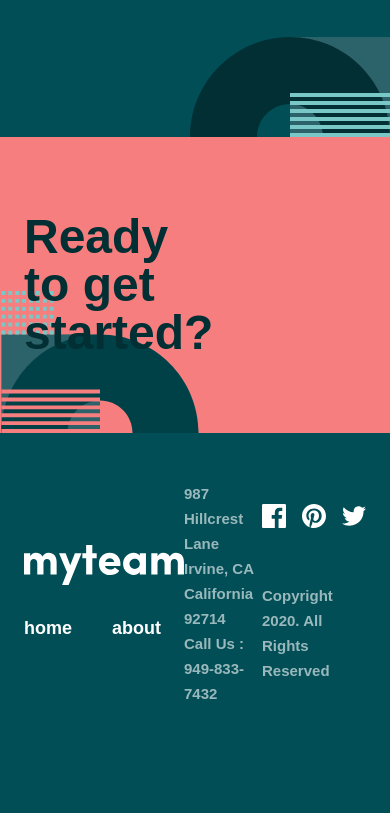
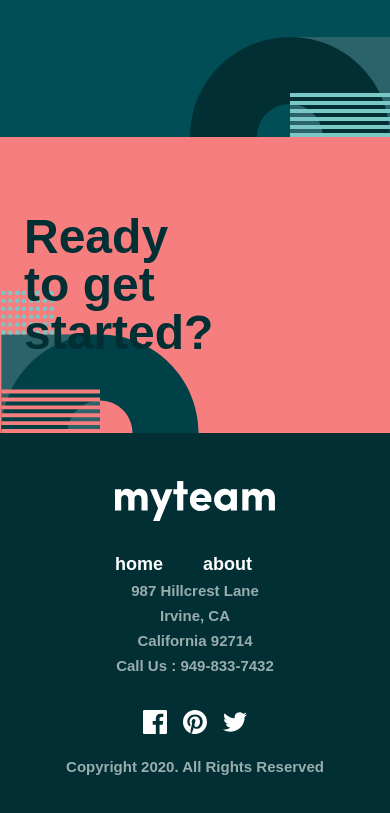
Before and after one commit to fazliddin022/my-team-new, a plain HTML site: page index.html in a window 390 px wide. Shown: the part 3102-3915 px from the top of the page. Before the commit the page ends 3856 px from the top, so only its background shows below. Drawn offline with Linux system fonts and the light colour scheme; a web font is replaced by a local one.

Commit message:
footer responsive

```diff
--- a/index.html
+++ b/index.html
@@ -106,36 +106,26 @@
     <footer class="site-footer">
         <div class="container footer">
             <div class="footer__left-wrapper">
-                <a class="footer__logo-link" href="/">
-                    <img src="./images/svg/site-logo.svg" alt="Site Logo" width="160" height="40">
-                </a>
-                <nav class="footer__navbar">
-                    <a class="footer_link" href="#">home</a>
-                    <a class="footer_link" href="#">about</a>
-                </nav>
+                <div class="footer__logo-wrapper">
+                    <a href="/">
+                        <img src="./images/svg/site-logo.svg" alt="Site Logo" width="160" height="40">
+                    </a>
+                    <div class="footer__links">
+                        <a href="#">home</a>
+                        <a href="#">about</a>
+                    </div>
+                </div>
+                <div class="footer__logo-right-wrapper">
+                    <p>987  Hillcrest Lane <br> Irvine, CA  <br> California 92714 <br> Call Us : <a href="tel:9498337432">949-833-7432</a></p>
+                </div>
             </div>
-            <div class="footer__address">
-                <p class="footer__info">987  Hillcrest Lane <br> Irvine, CA  <br> California 92714 <br> Call Us : 949-833-7432</p>
-            </div>
-            <div class="footer-right">
+            <div class="footer__social-wrapper">
                 <div class="footer__socials">
-                    <a href="https://www.facebook.com/" target="blank" class="social__link">
-                        <svg width="24" height="24" viewBox="0 0 24 24" fill="none" xmlns="http://www.w3.org/2000/svg">
-                        <path d="M22.675 0H1.325C0.593 0 0 0.593 0 1.325V22.676C0 23.407 0.593 24 1.325 24H12.82V14.706H9.692V11.084H12.82V8.413C12.82 5.313 14.713 3.625 17.479 3.625C18.804 3.625 19.942 3.724 20.274 3.768V7.008L18.356 7.009C16.852 7.009 16.561 7.724 16.561 8.772V11.085H20.148L19.681 14.707H16.561V24H22.677C23.407 24 24 23.407 24 22.675V1.325C24 0.593 23.407 0 22.675 0Z" fill="currentColor"/>
-                        </svg>
-                    </a>
-                    <a href="https://pinterest.com/" target="blank" class="social__link">
-                        <svg width="24" height="24" viewBox="0 0 24 24" fill="none" xmlns="http://www.w3.org/2000/svg">
-                        <path d="M12 0C5.373 0 0 5.372 0 12C0 17.084 3.163 21.426 7.627 23.174C7.522 22.225 7.427 20.769 7.669 19.733C7.887 18.796 9.076 13.768 9.076 13.768C9.076 13.768 8.717 13.049 8.717 11.986C8.717 10.318 9.684 9.072 10.888 9.072C11.911 9.072 12.406 9.841 12.406 10.762C12.406 11.791 11.751 13.33 11.412 14.757C11.129 15.951 12.011 16.926 13.189 16.926C15.322 16.926 16.961 14.677 16.961 11.431C16.961 8.558 14.897 6.549 11.949 6.549C8.535 6.549 6.531 9.11 6.531 11.756C6.531 12.787 6.928 13.894 7.424 14.494C7.522 14.613 7.536 14.718 7.507 14.839L7.174 16.199C7.121 16.419 7 16.466 6.772 16.36C5.273 15.662 4.336 13.471 4.336 11.711C4.336 7.926 7.086 4.449 12.265 4.449C16.428 4.449 19.663 7.416 19.663 11.38C19.663 15.516 17.056 18.844 13.436 18.844C12.22 18.844 11.077 18.213 10.686 17.466L9.938 20.319C9.667 21.362 8.936 22.669 8.446 23.465C9.57 23.812 10.763 24 12 24C18.627 24 24 18.627 24 12C24 5.372 18.627 0 12 0Z" fill="currentColor"/>
-                        </svg>
-                    </a>
-                    <a href="https://twitter.com/" target="blank" class="social__link">
-                        <svg width="24" height="20" viewBox="0 0 24 20" fill="none" xmlns="http://www.w3.org/2000/svg">
-                        <path id="Path" d="M24 2.55699C23.117 2.94899 22.168 3.21299 21.172 3.33199C22.189 2.72299 22.97 1.75799 23.337 0.607986C22.386 1.17199 21.332 1.58199 20.21 1.80299C19.313 0.845986 18.032 0.247986 16.616 0.247986C13.437 0.247986 11.101 3.21399 11.819 6.29299C7.728 6.08799 4.1 4.12799 1.671 1.14899C0.381 3.36199 1.002 6.25699 3.194 7.72299C2.388 7.69699 1.628 7.47599 0.965 7.10699C0.911 9.38799 2.546 11.522 4.914 11.997C4.221 12.185 3.462 12.229 2.69 12.081C3.316 14.037 5.134 15.46 7.29 15.5C5.22 17.123 2.612 17.848 0 17.54C2.179 18.937 4.768 19.752 7.548 19.752C16.69 19.752 21.855 12.031 21.543 5.10599C22.505 4.41099 23.34 3.54399 24 2.55699Z" fill="currentColor"/>
-                        </svg>
-                    </a>
+                    <a href="#"> <img src="./images/svg/facebook.svg" alt="Facebook icon" width="24" height="24"></a>
+                    <a href="#"> <img src="./images/svg/pinterest.svg" alt="Pinterest icon" width="24" height="24"></a>
+                    <a href="#"> <img src="./images/svg/twitter.svg" alt="Twitter icon" width="24" height="24"></a>
                 </div>
-                <p class="footer__copy">Copyright 2020. All Rights Reserved</p>
+                <p>Copyright 2020. All Rights Reserved</p>
             </div>
         </div>
     </footer>
--- a/scss/modules/_footer.scss
+++ b/scss/modules/_footer.scss
@@ -1,48 +1,84 @@
 .site-footer {
+    background-color: $clr-dark-green;
     padding: 48px 0;
 }
+
 .footer {
-    @include Display($items:center, $justify:space-between, $gap:0px);
+    @include Display($items:start, $justify:space-between, $gap:0px);
 }
 .footer__left-wrapper {
-    width: 160px;
+    @include Display($items:start, $justify:start, $gap:125px);
 }
-.footer__logo-link {
-    display: inline-block;
-    margin-bottom: 25px;
+.footer__logo-wrapper {
+    @include Display($items:start, $justify:start, $gap:25px);
+    flex-direction: column;
 }
-.footer__navbar {
+.footer__links {
     @include Display($items:center, $justify:start, $gap:40px);
 }
-.footer_link {
+.footer__links > a {
     @include TextStyle($FW:600, $FS:18px, $LH:28px, $LS:0px, $CLR:$clr-white);
 }
-.footer__address {
-    width: 222px;
-}
-.footer__info {
+.footer__logo-right-wrapper > p {
     @include TextStyle($FW:600, $FS:15px, $LH:25px, $LS:0px, $CLR:$clr-white);
     opacity: .6;
+
+    a {
+        color: $clr-white ;
+    }
 }
-.footer-right {
+.footer__social-wrapper {
     @include Display($items:end, $justify:start, $gap:51px);
     flex-direction: column;
 }
 .footer__socials {
     @include Display($items:center, $justify:start, $gap:16px);
 }
-.social__link {
-    color: $clr-white;
-    transition: all 0.3s;
-    &:hover {
-        color: $clr-pink;
+
+.footer__socials ~ p {
+    @include TextStyle($FW:600, $FS:15px, $LH:25px, $LS:0px, $CLR:$clr-white);
+    opacity: .6;
+}
+
+@media (max-width: 821px) {
+    .footer {
+        @include Display($items:start, $justify:start, $gap:32px);
+        flex-direction: column;
     }
-    &:active {
-        color: $clr-dark-green;
+    .footer__left-wrapper {
+        width: 100%;
+        @include Display($items:start, $justify:space-between, $gap:0px);
+    }
+    .footer__logo-right-wrapper > p {
+        text-align: end;
+    }
+    .footer__social-wrapper {
+        width: 100%;
+        @include Display($items:start, $justify:space-between, $gap:0px);
+        flex-direction: row;
     }
 }
 
-.footer__copy {
-   @include TextStyle($FW:600, $FS:15px, $LH:25px, $LS:0px, $CLR:$clr-white);
-   opacity: .6;
+@media (max-width: 479px) {
+    .footer__left-wrapper {
+        @include Display($items:start, $justify:start, $gap:24px);
+        flex-direction: column;
+        align-items: center;
+    }
+    .footer__logo-right-wrapper > p {
+        text-align: center;
+    }
+    .footer__left-wrapper {
+        @include Display($items:center, $justify:space-between, $gap:0px);
+    }
+    .footer__social-wrapper {
+        @include Display($items:center, $justify:space-between, $gap:16px);
+        flex-direction: column;
+    }
+    .footer__logo-right-wrapper > p {
+        text-align: center;
+    }
+    .footer__socials ~ p {
+        text-align: center;
+    }
 }
```
Also changed, not shown: css/main.css, images/svg/facebook.svg (added), images/svg/pinterest.svg (added), images/svg/twitter.svg (added), 1 other file.
